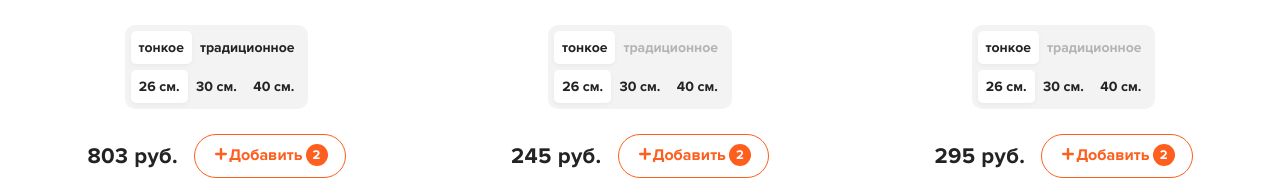
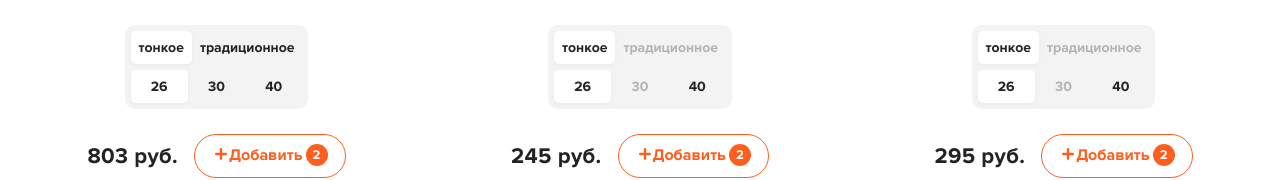
Before and after one commit to Evgenia-cyber/my_pizza_react, a React (Create React App) app: page / in a window 1280 px wide. Shown: the part 605-785 px from the top of the page. Built offline with nearby package versions, Linux system fonts and the light colour scheme; data requests are answered from the project's data file.

Commit message:
17.0: вывела в UI данные из redux для размеров пиццы (26,30,40)

```diff
--- a/public/db.json
+++ b/public/db.json
@@ -35,7 +35,7 @@
       "imageUrl": "https://dodopizza.azureedge.net/static/Img/Products/Pizza/ru-RU/af553bf5-3887-4501-b88e-8f0f55229429.jpg",
       "name": "Кисло-сладкий цыпленок",
       "types": ["традиционное"],
-      "sizes": [26, 30, 40],
+      "sizes": [26, 30],
       "price": 275,
       "category": 1,
       "rating": 2
@@ -75,7 +75,7 @@
       "imageUrl": "https://dodopizza.azureedge.net/static/Img/Products/Pizza/ru-RU/d48003cd-902c-420d-9f28-92d9dc5f73b4.jpg",
       "name": "Маргарита",
       "types": ["тонкое", "традиционное"],
-      "sizes": [26, 30, 40],
+      "sizes": [26, 40],
       "price": 450,
       "category": 4,
       "rating": 10
--- a/src/components/Pizza.jsx
+++ b/src/components/Pizza.jsx
@@ -1,4 +1,5 @@
 import React from 'react';
+import PizzaSize from './PizzaSize';
 import PizzaType from './PizzaType';
 
 const Pizza = ({
@@ -12,8 +13,12 @@ const Pizza = ({
   allSizes,
 }) => {
   const [activeType, setActiveType] = React.useState(types[0]);
+  const [activeSize, setActiveSize] = React.useState(sizes[0]);
   const onTypeClick = (type) => {
     setActiveType(type);
+  };
+  const onSizeClick = (size) => {
+    setActiveSize(size);
   };
 
   return (
@@ -33,9 +38,16 @@ const Pizza = ({
           ))}
         </ul>
         <ul>
-          <li className="active">26 см.</li>
-          <li>30 см.</li>
-          <li>40 см.</li>
+          {allSizes &&
+            allSizes.map((size) => (
+              <PizzaSize
+                key={size}
+                activeSize={activeSize}
+                size={size}
+                sizes={sizes}
+                onSizeClick={onSizeClick}
+              />
+            ))}
         </ul>
       </div>
       <div className="pizza-block__bottom">
--- /dev/null
+++ b/src/components/PizzaSize.jsx
@@ -0,0 +1,20 @@
+import React from 'react';
+import classNames from 'classnames';
+
+const PizzaSize = ({ size, sizes, activeSize, onSizeClick }) => {
+  return (
+    <li
+      className={classNames({
+        active: size === activeSize,
+        disabled: !sizes.includes(size),
+      })}
+      onClick={() => {
+        onSizeClick(size);
+      }}
+    >
+      {size}
+    </li>
+  );
+};
+
+export default PizzaSize;
```
